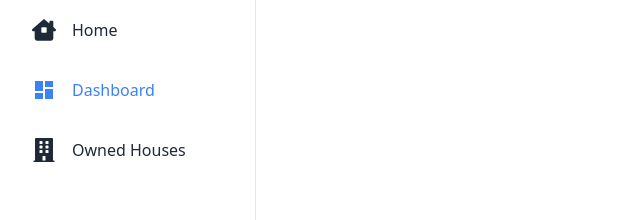
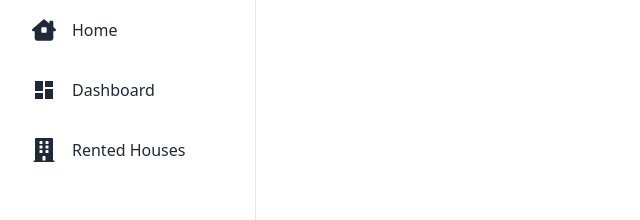
Before and after one commit to ashraful2430/House-hunter, a React (Vite) app: page /dashboard/owner-profile in a window 1280 px wide. Shown: the part 210-430 px from the top of the page, without its empty margins (0-640 px from the left). Built offline with nearby package versions, Linux system fonts and the light colour scheme; no server answers.

Commit message:
made the dashboard responsive

```diff
--- a/src/Pages/DashboardSideBar/DashSideBar.jsx
+++ b/src/Pages/DashboardSideBar/DashSideBar.jsx
@@ -8,6 +8,8 @@ const DashSideBar = () => {
   const [users] = useUser();
   console.log(users);
   const links = (
+    <>
+      {users.role === "House Owner" ? (
         <>
           <NavLink
             className={({ isActive }) =>
@@ -51,6 +53,52 @@ const DashSideBar = () => {
             </a>
           </NavLink>
         </>
+      ) : (
+        <>
+          <NavLink
+            className={({ isActive }) =>
+              isActive
+                ? " bg-gray-200 text-blue-500 font-bold"
+                : "hover:text-blue-400 transition duration-300 delay-100"
+            }
+            to={"/"}
+          >
+            <a className="flex items-center px-4 py-2 rounded-lg hover:bg-gray-100">
+              <FaHouseChimneyWindow className="text-2xl" />
+              <span className="mx-4 font-medium">Home</span>
+            </a>
+          </NavLink>
+          <NavLink
+            to={"renter-profile"}
+            className={({ isActive }) =>
+              isActive
+                ? " bg-gray-200 text-blue-500 font-bold"
+                : "hover:text-blue-400 transition duration-300 delay-100 bg-none"
+            }
+          >
+            <a className="flex items-center px-4 py-2 mt-5 hover:bg-gray-100 ">
+              <MdDashboard className="text-2xl" />
+
+              <span className="mx-4 font-medium">Dashboard</span>
+            </a>
+          </NavLink>
+          <NavLink
+            to={"rented-house"}
+            className={({ isActive }) =>
+              isActive
+                ? " bg-gray-200 text-blue-500 font-bold"
+                : "hover:text-blue-400 transition duration-300 delay-100 bg-none hover:bg-slate-200"
+            }
+          >
+            <a className="flex items-center px-4 py-2 mt-5  hover:bg-gray-100">
+              <FaBuilding className="text-2xl" />
+
+              <span className="mx-4 font-medium">Rented Houses</span>
+            </a>
+          </NavLink>
+        </>
+      )}
+    </>
   );
   return (
     <>
```
Lines whose indentation alone changed are shown as unchanged.
